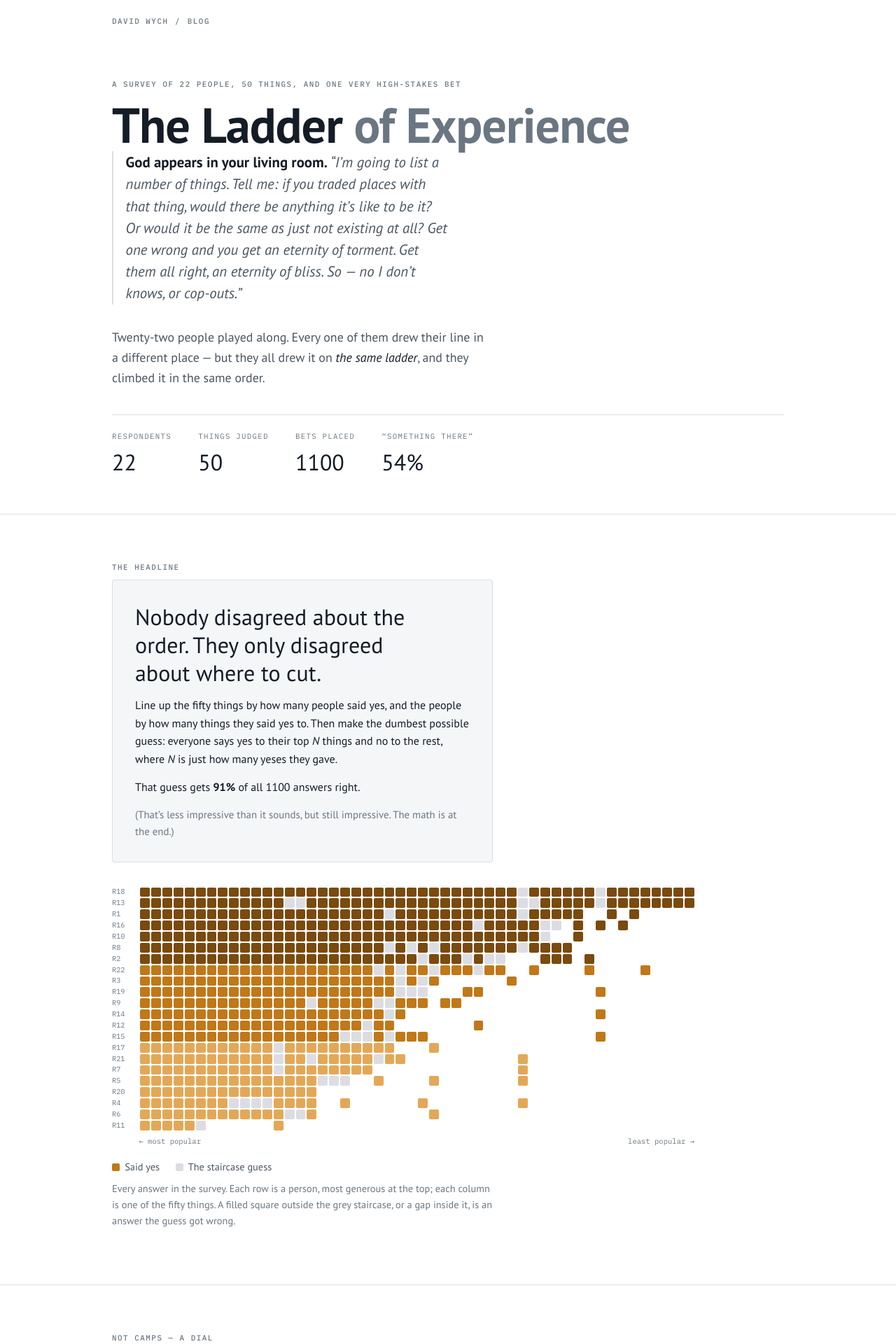
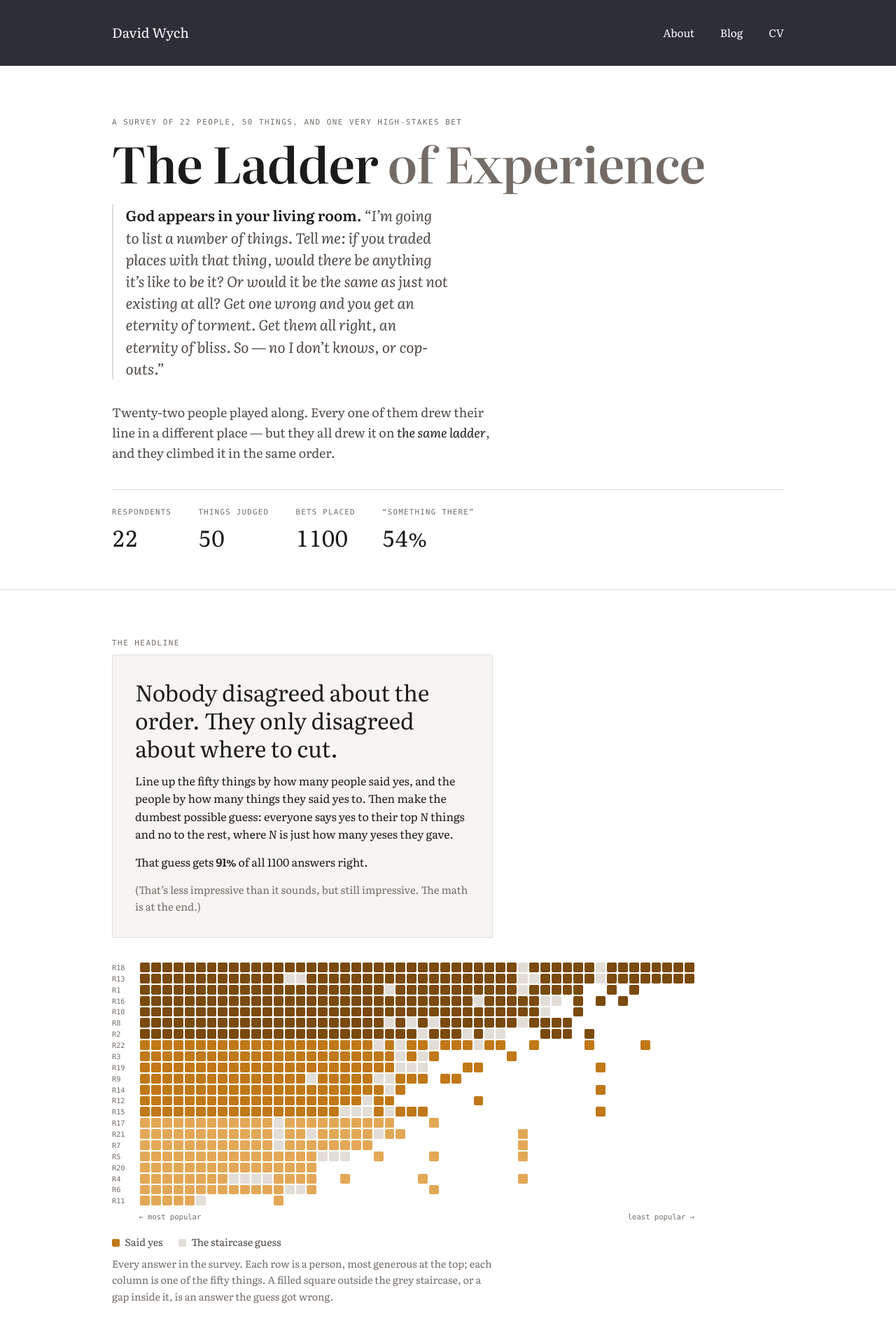
Before and after one commit to davidwych/davidwych.github.io, a Jekyll site: the page built from blog/_posts/2026-10-26-ladder-of-experience.html, in a window 1280 px wide. Shown: the top 1920 px of the page at 70% size. Built offline with Jekyll 4.4.1, drawn with Linux system fonts in a browser that asks for light colours; some of the changed text lies outside the part shown.

Commit message:
Give the Ladder of Experience the site header, footer, and styling
The header and footer move into includes so the standalone Ladder
post (generated by the ConsciousnessQuiz build script) can use the
same ones, styled by a small chrome.css. The Ladder also switches to
Literata and the Rust palette and no longer loads Google Fonts.

Co-Authored-By: Claude Opus 5.5 <noreply@anthropic.com>

```diff
--- /dev/null
+++ b/_includes/site-footer.html
@@ -0,0 +1,6 @@
+{%- if site.external -%}
+<footer class="site-footer">
+  <div>{{ site.description | default: site.title }}</div>
+  {% include menu.html menu=site.external %}
+</footer>
+{%- endif -%}
--- /dev/null
+++ b/_includes/site-header.html
@@ -0,0 +1,9 @@
+{%- if site.navigation -%}
+  {%- assign pages = site.navigation -%}
+{%- else -%}
+  {%- assign pages = site.pages | where_exp: "item", "item.title and item.sitemap != false" | sort: "order" -%}
+{%- endif -%}
+<header class="site-header">
+  <a href="{{ "/" | relative_url }}" class="title">{{ site.title | escape }}</a>
+  {% include menu.html menu=pages %}
+</header>
--- /dev/null
+++ b/assets/css/chrome.sass
@@ -0,0 +1,63 @@
+---
+---
+
+// The site header and footer, on their own, for standalone pages that bring
+// their own styles and can't load frame.css (e.g. the Ladder of Experience,
+// which is generated by build.py in the ConsciousnessQuiz project).
+// Mirrors the header/footer rules in frame.sass, layout.sass and classes.sass.
+
+@import index, font
+
+.site-header, .site-footer
+  display: flex
+  flex-wrap: wrap
+  align-items: center
+  justify-content: space-between
+  box-sizing: border-box
+  margin: 0
+  border: 0
+  padding: 1.5em
+  font-family: $font-family
+  font-weight: $font-weight
+  font-size: $font-size
+  line-height: $line-height
+  background: lighten($dark, 5%)
+  color: $light
+  -webkit-font-smoothing: antialiased
+  -moz-osx-font-smoothing: grayscale
+
+// Line the header's contents up with a centered 62rem page column
+@media (min-width: 32em)
+  .site-header, .site-footer
+    padding: 1.75em unquote("max(1.5em, calc((100% - 62rem) / 2 + 16px))")
+
+@media (prefers-color-scheme: dark)
+  .site-header, .site-footer
+    background: $dark
+    box-shadow: 0 0 0 1px lighten($dark, 8%)
+
+.site-header a, .site-footer a
+  color: inherit
+  text-decoration: none
+  &:hover
+    text-decoration: underline
+
+.site-header .title
+  font-size: 1.25em
+
+.site-header nav, .site-footer nav
+  margin: .5em -1.2em
+
+.site-header nav a, .site-footer nav a
+  margin: .5em 1.2em
+
+.site-footer .icon
+  height: 1em
+  width: 1em
+  fill: currentColor
+  transition: .2s color
+  vertical-align: middle
+  margin-bottom: .15em
+
+.site-footer a:hover .icon
+  color: reduce(100)
--- a/blog/_posts/2026-10-26-ladder-of-experience.html
+++ b/blog/_posts/2026-10-26-ladder-of-experience.html
@@ -10,10 +10,9 @@ feed:
 <meta charset="utf-8">
 <meta name="viewport" content="width=device-width, initial-scale=1.0">
 <link rel="alternate" href="/feed.xml" type="application/atom+xml" title="David Wych">
+<link rel="stylesheet" href="/assets/css/chrome.css">
 <title>The Ladder of Experience</title>
 <meta name="claude:viewport-fit-sides" content="cover">
-<link rel="preconnect" href="https://fonts.gstatic.com" crossorigin>
-<link rel="stylesheet" href="https://fonts.googleapis.com/css2?family=PT+Sans:ital,wght@0,400;0,700;1,400;1,700&family=IBM+Plex+Mono:wght@400;500;600&display=swap">
 
 <style>
 /* Layout: a single vertical ladder as the spine of the page; analysis sections
@@ -24,14 +23,19 @@ feed:
   /* Backgrounds match the rest of davidwych.github.io: #fff light, #212228 dark.
      Surfaces and rules sit in the same grey family as the blog's frame. */
   --bg:        #FFFFFF;
-  --surface:   #F5F6F8;
+  --surface:   #F7F5F2;
   --panel:     #FFFFFF;
-  --ink:       #141C26;
-  --ink-2:     #495562;
-  --ink-3:     #6A7682;
-  --rule:      #DCDDE3;
-  --rule-soft: #ECEDF1;
-  --dot-off:   #C3C5CD;
+  --ink:       #1D1B1A;
+  --ink-2:     #4D4844;
+  --ink-3:     #736C66;
+  --rule:      #E2DDD7;
+  --rule-soft: #EFEBE6;
+  --dot-off:   #CBC5BE;
+
+  /* "Rust" palette, shared with the rest of the site */
+  --heading:    #1D1B1A;
+  --subheading: #8F3125;
+  --link:       #A4372A;
 
   /* One ordered ramp, not three camps: the only thing that separates
      respondents is how far up the ladder they go. Light end = strictest. */
@@ -39,9 +43,9 @@ feed:
   --tier-mid:    #C07818;
   --tier-strict: #E3A857;
 
-  /* PT Sans to match the rest of davidwych.github.io (same fallback stack). */
-  --display: "PT Sans", -apple-system, "Helvetica Neue", "Segoe UI", Roboto, sans-serif;
-  --body:    "PT Sans", -apple-system, "Helvetica Neue", "Segoe UI", Roboto, sans-serif;
+  /* Literata to match the rest of davidwych.github.io (same fallback stack). */
+  --display: "Literata", Georgia, "Times New Roman", serif;
+  --body:    "Literata", Georgia, "Times New Roman", serif;
   --mono:    "IBM Plex Mono", ui-monospace, "SFMono-Regular", Menlo, monospace;
 
   --measure: 34rem;
@@ -58,9 +62,12 @@ feed:
     --bg:        #212228;
     --surface:   #292A31;
     --panel:     #2D2E36;
-    --ink:       #E7ECF1;
-    --ink-2:     #A9B5C1;
-    --ink-3:     #7D8A98;
+    --ink:       #F1ECE4;
+    --ink-2:     #BDB5AB;
+    --ink-3:     #978F86;
+    --heading:    #F1ECE4;
+    --subheading: #E8A596;
+    --link:       #F08F7C;
     --rule:      #3A3C45;
     --rule-soft: #2F3038;
     --dot-off:   #4B4D57;
@@ -74,9 +81,12 @@ feed:
   --bg:        #212228;
   --surface:   #292A31;
   --panel:     #2D2E36;
-  --ink:       #E7ECF1;
-  --ink-2:     #A9B5C1;
-  --ink-3:     #7D8A98;
+  --ink:       #F1ECE4;
+  --ink-2:     #BDB5AB;
+  --ink-3:     #978F86;
+  --heading:    #F1ECE4;
+  --subheading: #E8A596;
+  --link:       #F08F7C;
   --rule:      #3A3C45;
   --rule-soft: #2F3038;
   --dot-off:   #4B4D57;
@@ -105,11 +115,12 @@ body {
 .measure { max-width: var(--measure); }
 
 h1, h2, h3 { font-family: var(--display); font-weight: 600; text-wrap: balance; margin: 0; line-height: 1.1; }
-h1 { font-size: clamp(2.2rem, 8vw, 4.4rem); letter-spacing: -0.015em; }
-h2 { font-size: clamp(1.6rem, 4vw, 2.3rem); letter-spacing: -0.01em; }
+h1 { font-size: clamp(2.2rem, 8vw, 4.4rem); letter-spacing: -0.015em; color: var(--heading); }
+h2 { font-size: clamp(1.6rem, 4vw, 2.3rem); letter-spacing: -0.01em; color: var(--subheading); }
 h3 { font-size: 1.14rem; font-family: var(--body); font-weight: 600; letter-spacing: 0; }
 p { margin: 0 0 0.9em; }
-a { color: inherit; text-decoration-color: var(--ink-3); text-underline-offset: 2px; }
+a { color: var(--link); text-decoration: none; text-underline-offset: 2px; }
+a:hover { text-decoration: underline; }
 strong { font-weight: 600; }
 em { font-style: italic; }
 
@@ -133,12 +144,13 @@ em { font-style: italic; }
   font-family: var(--mono); font-size: 0.68rem; font-weight: 500;
   letter-spacing: 0.14em; text-transform: uppercase; color: var(--ink-3);
 }
-.site-nav a { text-decoration: none; }
+.site-nav a { color: inherit; text-decoration: none; }
 .site-nav a:hover { color: var(--ink); }
 
 /* ---------- masthead ---------- */
 header.mast { padding-block: clamp(3rem, 9vw, 6rem) clamp(2rem, 5vw, 3rem); }
 .site-nav + header.mast { padding-top: clamp(2rem, 6vw, 4.5rem); }
+.site-header + header.mast { padding-top: clamp(2.2rem, 6vw, 4.5rem); }
 .god {
   font-family: var(--display);
   font-style: italic;
@@ -146,7 +158,8 @@ header.mast { padding-block: clamp(3rem, 9vw, 6rem) clamp(2rem, 5vw, 3rem); }
   line-height: 1.5;
   color: var(--ink-2);
   max-width: 30rem;
-  margin: 0 0 2rem;
+  /* Literata's descenders run deeper than PT Sans's; give the title room */
+  margin: 1.4rem 0 2rem;
   padding-left: 1.1rem;
   border-left: 2px solid var(--rule);
 }
@@ -460,9 +473,7 @@ footer .theme { margin-top: 1.2rem; }
 @media (prefers-reduced-motion: reduce) { * { transition: none !important; animation: none !important; } }
 </style>
 
-<nav class="site-nav" aria-label="Site">
-  <div class="wrap"><a href="/">David Wych</a><span aria-hidden="true">/</span><a href="/blog/">Blog</a></div>
-</nav>
+{% endraw %}{% include site-header.html %}{% raw %}
 <header class="mast">
   <div class="wrap">
     <p class="eyebrow">A survey of <span data-fill="n_resp">&mdash;</span> people,
@@ -1202,5 +1213,5 @@ window.__QUIZ__ = {"meta":{"source":"The Big Test.csv","n_respondents":22,"n_ite
 })();
 </script>
 
+{% endraw %}{% include site-footer.html %}
 </html>
-{% endraw %}
```
Also changed, not shown: _layouts/default.html (+2 -16 lines).
